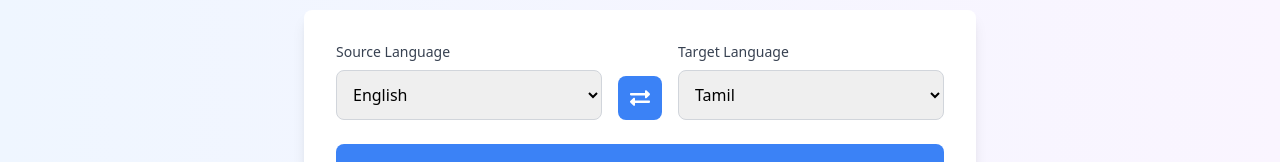
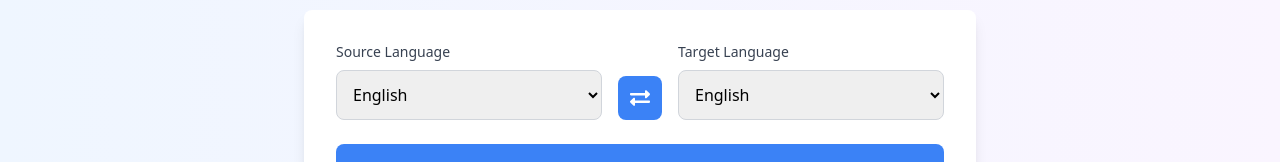
Before and after one commit to prudhvi-raj-7/exploreEase, a React (Vite) app in the folder frontend/: page /translator in a window 1280 px wide. Shown: the part 146-308 px from the top of the page. Built offline with nearby package versions, Linux system fonts and the light colour scheme; no server answers.

Commit message:
Update Translator.jsx

```diff
--- a/frontend/src/pages/Translator.jsx
+++ b/frontend/src/pages/Translator.jsx
@@ -104,7 +104,6 @@ const Translator = () => {
                 <option value="es">Spanish</option>
                 <option value="de">German</option>
                 <option value="hi">Hindi</option>
-                <option value="ta">Tamil</option>
               </select>
             </div>
           </div>
```
